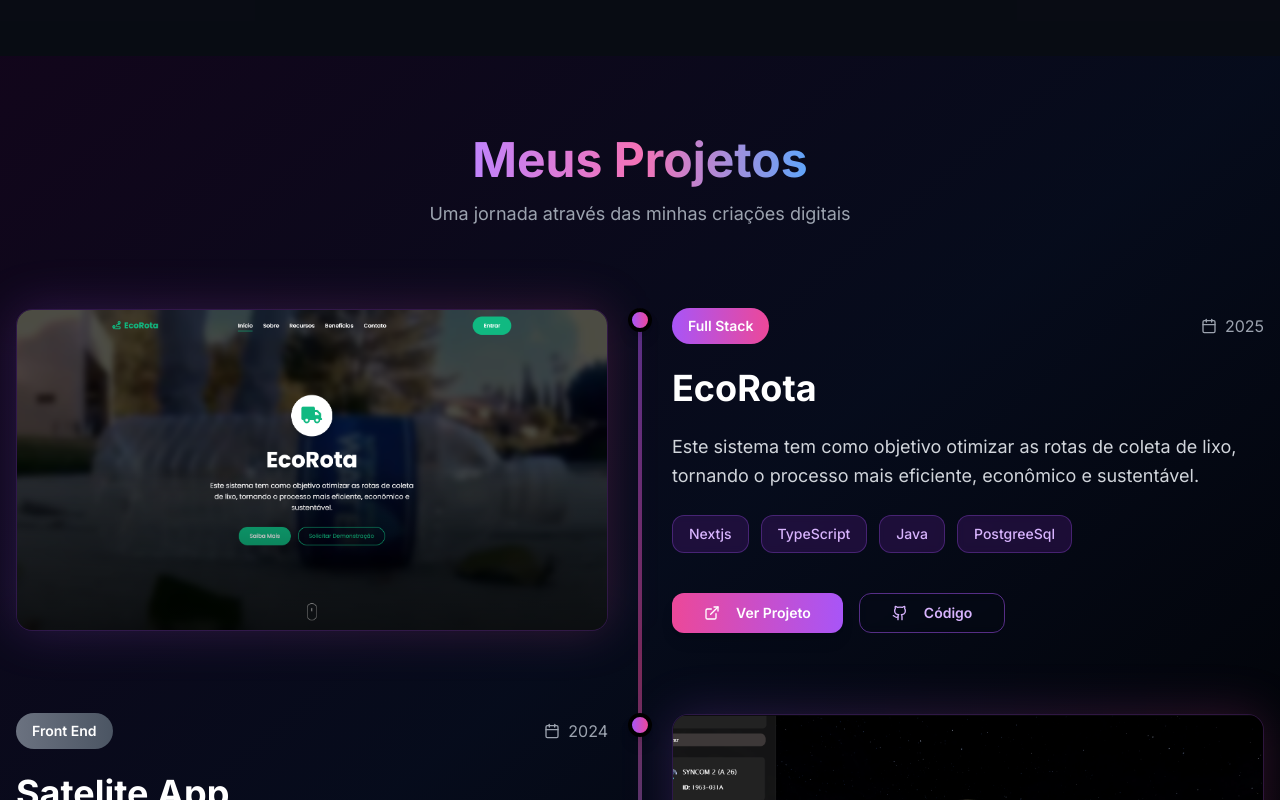
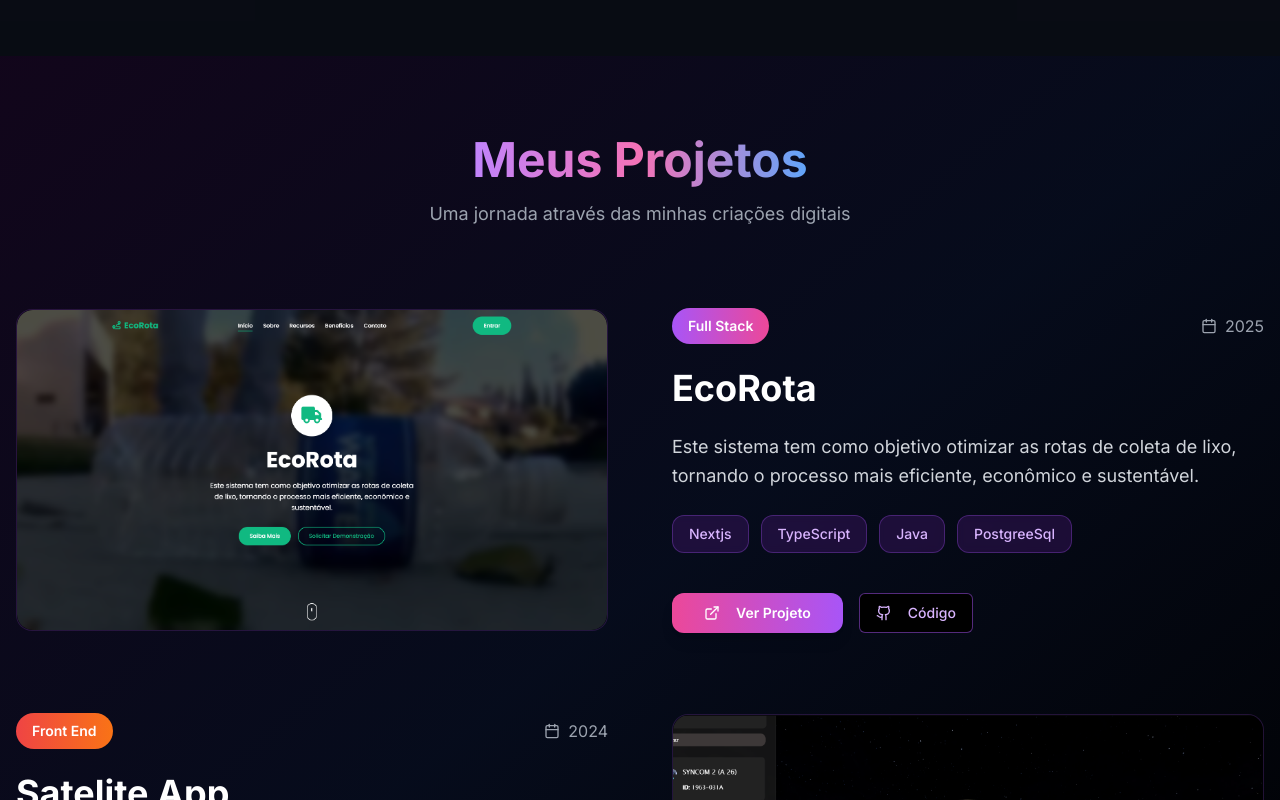
Before and after one commit to Biel-developer/portfolio-dev, a Next.js app: page / in a window 1280 px wide. Shown: the part 2520-3320 px from the top of the page. Built offline with nearby package versions, Linux system fonts and the light colour scheme.

Commit message:
Problema solucionado no components/projects.tsx

```diff
--- a/components/projects.tsx
+++ b/components/projects.tsx
@@ -1,5 +1,6 @@
 "use client"
 
+import Image from "next/image"
 import { Button } from "@/components/ui/button"
 import { ExternalLink, Github, Calendar } from "lucide-react"
 
@@ -34,6 +35,7 @@ export function Projects() {
       "Full Stack": "from-purple-500 to-pink-500",
       "Web App": "from-blue-500 to-cyan-500",
       "AI/ML": "from-green-500 to-emerald-500",
+      "Front End": "from-red-500 to-orange-500",
       Analytics: "from-orange-500 to-red-500",
       Platform: "from-indigo-500 to-purple-500",
       Education: "from-teal-500 to-blue-500",
@@ -43,11 +45,9 @@ export function Projects() {
 
   return (
     <section id="projects" className="py-20 relative overflow-hidden">
-      {/* Background with gradient */}
       <div className="absolute inset-0 bg-gradient-to-br from-purple-900/20 via-blue-900/20 to-black"></div>
 
       <div className="container mx-auto px-4 relative z-10">
-        <div className="max-w-7xl mx-auto">
         <h2 className="text-4xl md:text-5xl font-bold text-center mb-4">
           <span className="bg-gradient-to-r from-purple-400 via-pink-400 to-blue-400 bg-clip-text text-transparent">
             Meus Projetos
@@ -57,34 +57,25 @@ export function Projects() {
           Uma jornada através das minhas criações digitais
         </p>
 
-          <div className="relative">
-            {/* Linha da timeline */}
-            <div className="absolute left-1/2 transform -translate-x-1/2 w-1 h-full bg-gradient-to-b from-purple-500/50 via-pink-500/50 to-blue-500/50 rounded-full hidden lg:block"></div>
-
         <div className="space-y-20">
           {projects.map((project, index) => (
-                <div key={index} className="relative">
-                  {/* Ponto da timeline */}
-                  <div className="absolute left-1/2 transform -translate-x-1/2 w-6 h-6 bg-gradient-to-r from-purple-500 to-pink-500 rounded-full border-4 border-black shadow-lg z-20 hidden lg:block"></div>
-
-                  {/* Conteúdo */}
             <div
+              key={index}
               className={`flex flex-col lg:flex-row items-center gap-8 lg:gap-16 ${
                 index % 2 === 0 ? "lg:flex-row" : "lg:flex-row-reverse"
               }`}
             >
-                    {/* Imagem */}
-                    <div className="w-full lg:w-1/2">
-                      <div className="relative group">
-                        <div className="absolute inset-0 bg-gradient-to-r from-purple-500/20 to-pink-500/20 rounded-2xl blur-xl group-hover:blur-2xl transition-all duration-300"></div>
-                        <div className="relative bg-black/40 backdrop-blur-xl border border-purple-500/20 rounded-2xl overflow-hidden group-hover:border-purple-500/40 transition-all duration-300">
-                          <img
+              {/* Imagem otimizada */}
+              <div className="w-full lg:w-1/2 relative">
+                <div className="relative bg-black/40 border border-purple-500/20 rounded-2xl overflow-hidden">
+                  <Image
                     src={project.image}
                     alt={project.title}
-                            className="w-full h-80 object-cover group-hover:scale-105 transition-transform duration-500"
+                    width={800}
+                    height={400}
+                    className="w-full h-80 object-cover rounded-2xl"
                   />
-                          <div className="absolute inset-0 bg-gradient-to-t from-black/60 via-transparent to-transparent"></div>
-                        </div>
+
                 </div>
               </div>
 
@@ -126,7 +117,7 @@ export function Projects() {
                 <div className="flex gap-4 pt-4">
                   <Button
                     asChild
-                          className="bg-gradient-to-r from-pink-500 to-purple-500 hover:from-pink-600 hover:to-purple-600 text-white font-semibold px-8 py-3 rounded-xl shadow-lg hover:shadow-pink-500/25 transition-all duration-300"
+                    className="bg-gradient-to-r from-pink-500 to-purple-500 text-white font-semibold px-8 py-3 rounded-xl shadow-lg"
                   >
                     <a href={project.liveUrl} target="_blank" rel="noopener noreferrer">
                       <ExternalLink className="w-5 h-5 mr-2" />
@@ -137,7 +128,7 @@ export function Projects() {
                   <Button
                     variant="outline"
                     asChild
-                          className="border-purple-500/50 text-purple-300 hover:bg-purple-500/10 hover:border-purple-400 px-8 py-3 rounded-xl backdrop-blur-sm bg-transparent font-semibold"
+                    className="border-purple-500/50 text-purple-300 hover:bg-purple-500/10"
                   >
                     <a href={project.githubUrl} target="_blank" rel="noopener noreferrer">
                       <Github className="w-5 h-5 mr-2" />
@@ -147,10 +138,7 @@ export function Projects() {
                 </div>
               </div>
             </div>
-                </div>
           ))}
-            </div>
-          </div>
         </div>
       </div>
     </section>
```
Lines whose indentation alone changed are shown as unchanged.
